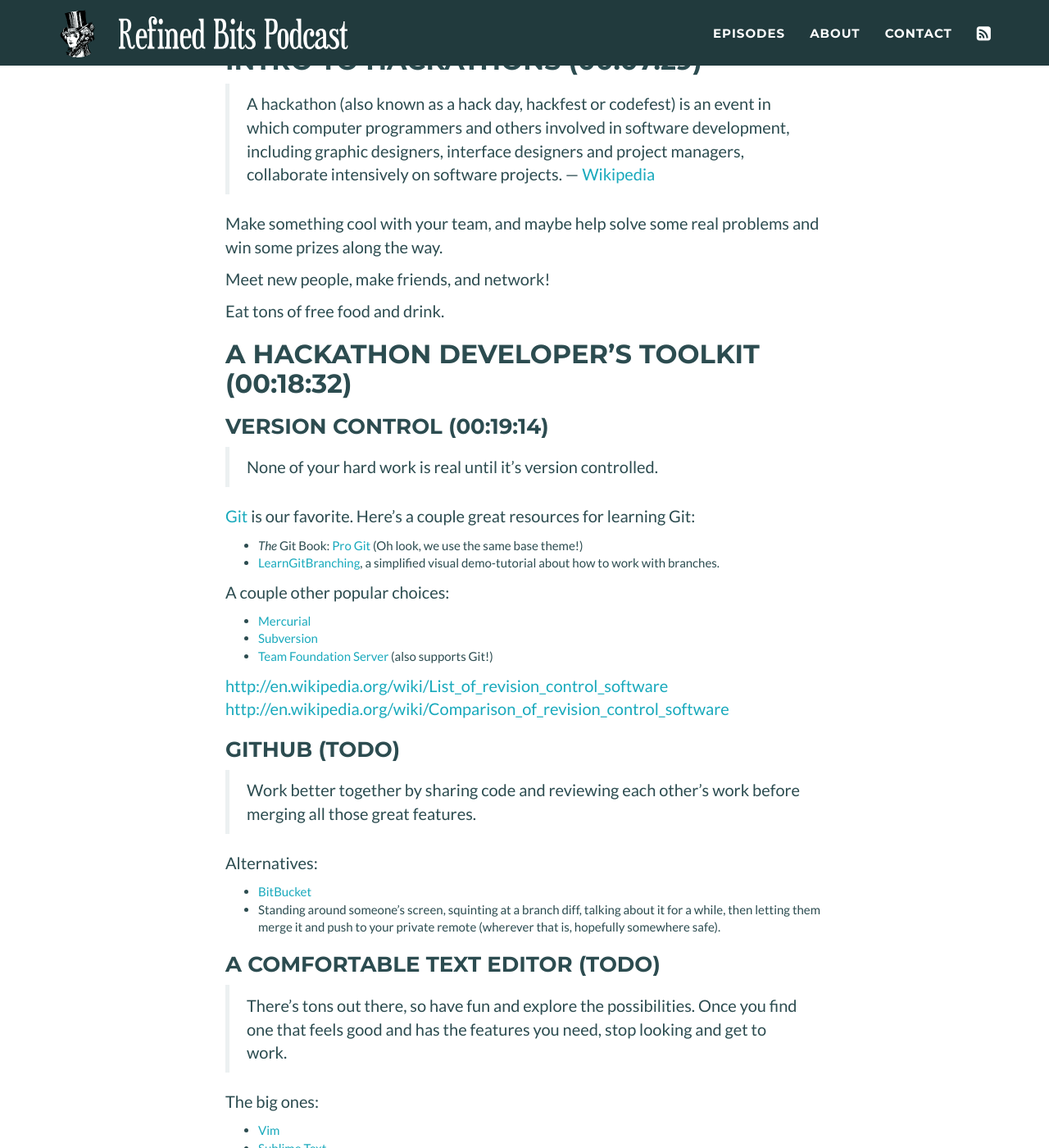
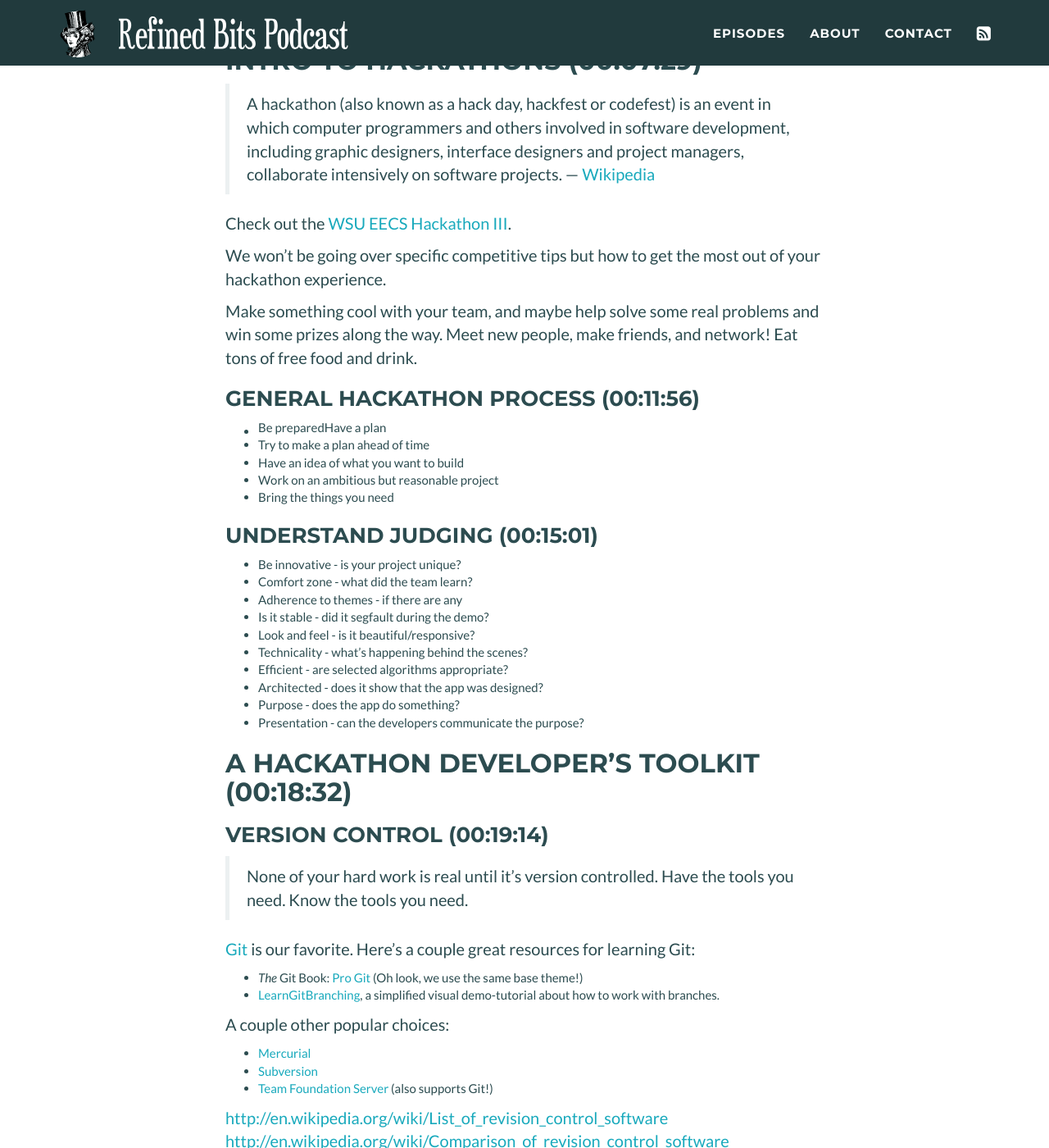
Before and after one commit to refined-bits/refinedbitspodcast.com, a Jekyll site: the page built from _posts/2014-12-16-preparing-for-a-hackathon.md, in a window 1280 px wide and 1400 px high, scrolled down 2050 px. Shown: the whole window at 82% size. Built offline with Jekyll 4.4.1, drawn with Linux system fonts in a browser that asks for light colours.

Commit message:
hackathon things because merging

```diff
--- a/_posts/2014-12-16-preparing-for-a-hackathon.md
+++ b/_posts/2014-12-16-preparing-for-a-hackathon.md
@@ -51,17 +51,38 @@
 
 > A hackathon (also known as a hack day, hackfest or codefest) is an event in which computer programmers and others involved in software development, including graphic designers, interface designers and project managers, collaborate intensively on software projects. &mdash; [Wikipedia](http://en.wikipedia.org/wiki/Hackathon)
 
-Make something cool with your team, and maybe help solve some real problems and win some prizes along the way.
+Check out the [WSU EECS Hackathon III](http://hackathon.eecs.wsu.edu).
 
-Meet new people, make friends, and network!
+We won't be going over specific competitive tips but how to get the most out of your hackathon experience.
 
-Eat tons of free food and drink.
+Make something cool with your team, and maybe help solve some real problems and win some prizes along the way.  Meet new people, make friends, and network! Eat tons of free food and drink.
+
+### General Hackathon Process (00:11:56)
+
+* Be prepared | Have a plan
+ * Try to make a plan ahead of time
+ * Have an idea of what you want to build
+ * Work on an ambitious but reasonable project
+ * Bring the things you need
+
+### Understand Judging (00:15:01)
+
+* Be innovative - is your project unique?
+* Comfort zone - what did the team learn?
+* Adherence to themes - if there are any
+* Is it stable - did it segfault during the demo?
+* Look and feel - is it beautiful/responsive?
+* Technicality - what's happening behind the scenes?
+* Efficient - are selected algorithms appropriate?
+* Architected - does it show that the app was designed?
+* Purpose - does the app do something?
+* Presentation - can the developers communicate the purpose?
 
 ## A Hackathon Developer's Toolkit (00:18:32)
 
 ### Version Control (00:19:14)
 
-> None of your hard work is real until it's version controlled.
+> None of your hard work is real until it's version controlled. Have the tools you need. Know the tools you need.
 
 [Git](http://git-scm.com/) is our favorite. Here's a couple great resources for learning Git:
 
```
